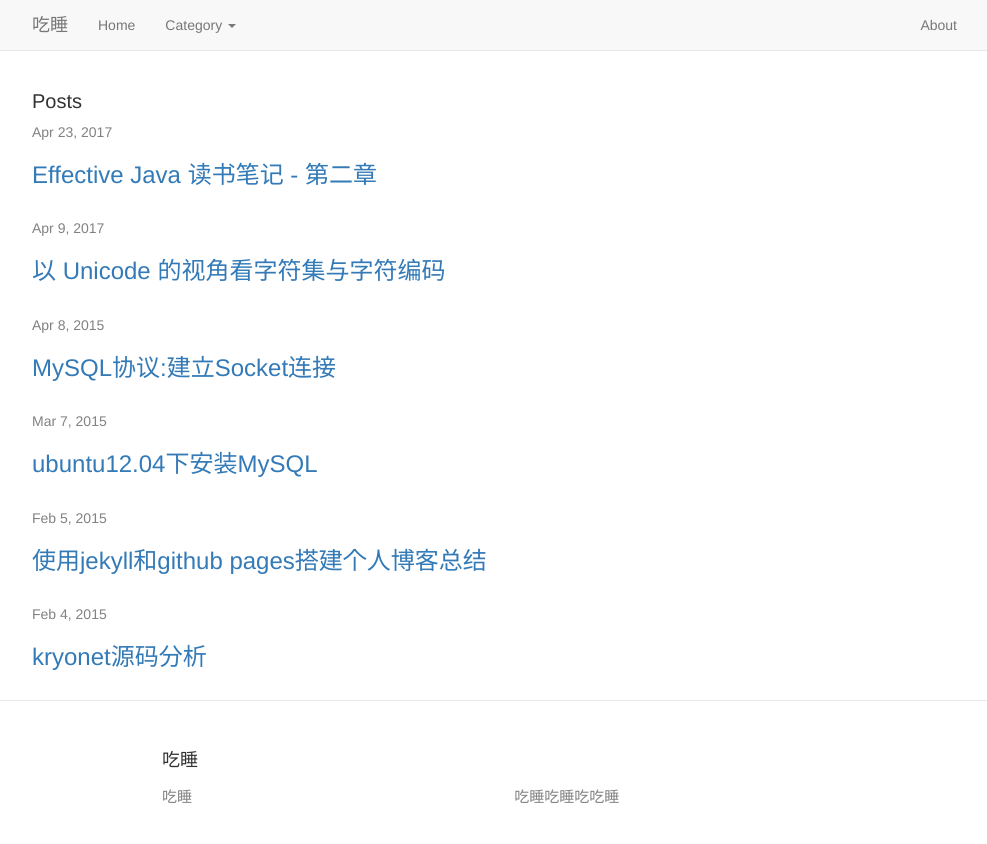
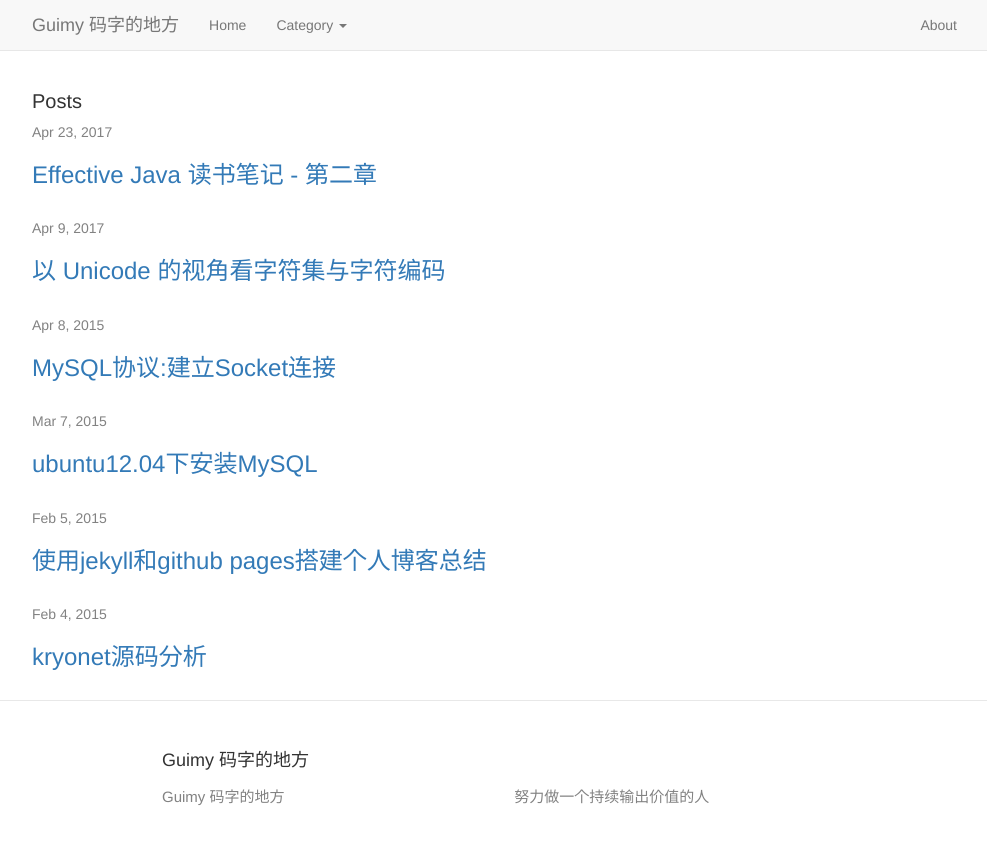
Before and after one commit to guimingyue/guimingyue.github.io, a Jekyll site: the page built from index.html, in a window 1280 px wide. Shown: the top 844 px of the page, without its empty margins (138-1125 px from the left). Built offline with Jekyll 4.4.1, drawn with Linux system fonts in a browser that asks for light colours; Markdown is read by kramdown in place of the engine named in the settings; comment, search, counter and statistics services are not loaded.

Commit message:
add some description about myself

```diff
--- a/_config.yml
+++ b/_config.yml
@@ -1,9 +1,9 @@
 # Site settings
-title: 吃睡
+title: Guimy 码字的地方
 #email: your-email@domain.com
-description:  吃睡吃睡吃吃睡
-baseurl: "" # the subpath of your site, e.g. /blog/
-url: "guimingyue.github.io" # the base hostname & protocol for your site
+description:  努力做一个持续输出价值的人
+baseurl: /blog/ # the subpath of your site, e.g. /blog/
+url: "guimy.me" # the base hostname & protocol for your site
 #twitter_username: jekyllrb
 #github_username:  jekyll
 
```
Also changed, not shown: about.md (+6 -2 lines).
